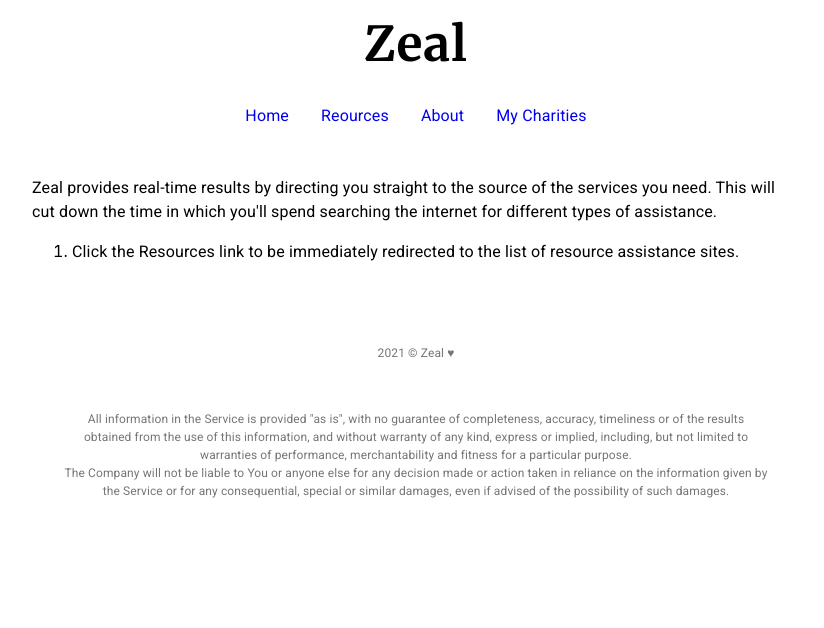
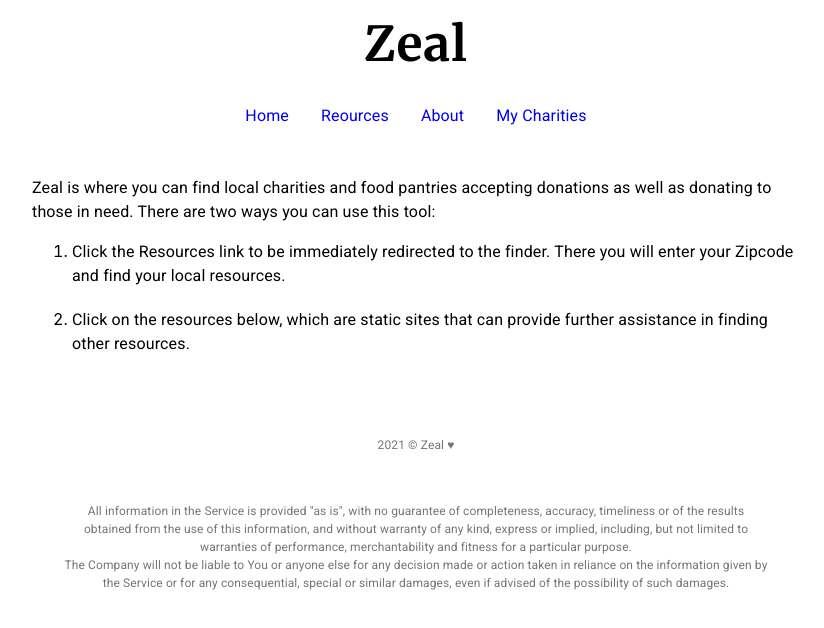
Before and after one commit to carlosabreuh/zeal, a React (Create React App) app: page / in a window 1280 px wide. Shown: the top 628 px of the page, without its empty margins (224-1048 px from the left). Built offline with nearby package versions, Linux system fonts and the light colour scheme; the HTML template or start-up script is replaced by a standard one.

Commit message:
Update Intro.jsx

```diff
--- a/src/components/Intro.jsx
+++ b/src/components/Intro.jsx
@@ -5,12 +5,18 @@ export default function Intro() {
   return (
     <Box p={2}>
       <Typography>
-        Zeal provides real-time results by directing you straight to the source of the services you need.  This will cut down the time in which you'll spend searching the internet for different types of assistance.
+        Zeal is where you can find local charities and food pantries accepting donations as well as donating to those in need.  There are two ways you can use this tool:
       </Typography>
       <ol>
         <li>
           <Typography>
-            Click the Resources link to be immediately redirected to the list of resource assistance sites.
+            Click the Resources link to be immediately redirected to the finder.  There you will enter your Zipcode and find your local resources.
+          </Typography>
+        </li>
+        <br></br>
+        <li>
+          <Typography>
+            Click on the resources below, which are static sites that can provide further assistance in finding other resources.
           </Typography>
         </li>
       </ol>
```
